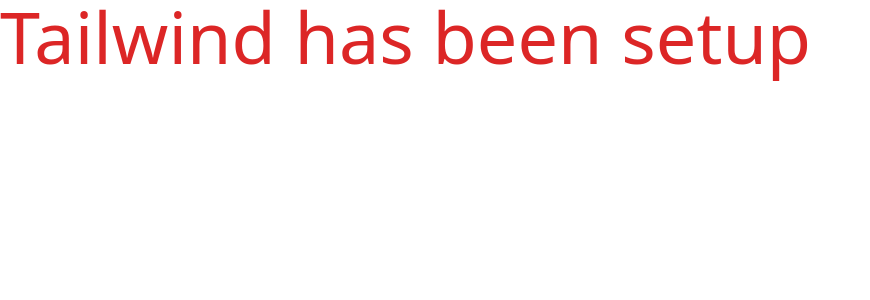
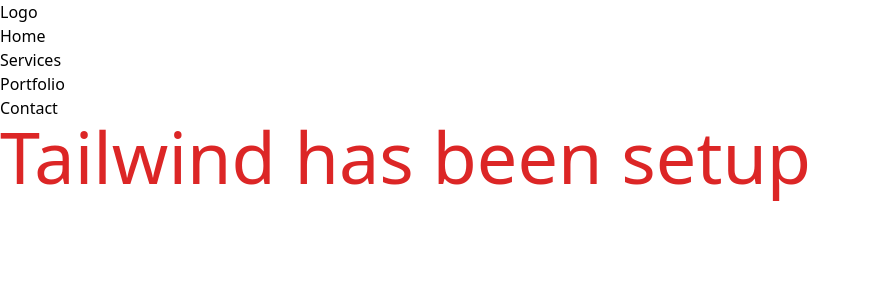
Before and after one commit to mmustaphak/belsoft-systems, a React (Vite) app: page / in a window 1280 px wide. Shown: the top 300 px of the page, without its empty margins (0-870 px from the left). Built offline with nearby package versions, Linux system fonts and the light colour scheme.

Commit message:
Added the Header component with the basic markup

```diff
--- a/src/App.jsx
+++ b/src/App.jsx
@@ -1,7 +1,10 @@
+import Header from "./components/Header";
+
 export default function App() {
   return (
     <>
-     <h2 className="text-7xl text-red-600">Tailwind has been setup</h2>
+      <Header />
+      <h2 className="text-7xl text-red-600">Tailwind has been setup</h2>
     </>
   )
 }
--- /dev/null
+++ b/src/components/Header.jsx
@@ -0,0 +1,28 @@
+export default function Header() {
+    return (
+        <header>
+            <nav>
+                <div>
+                    <a href="">
+                        <div></div>
+                        <h1>Logo</h1>
+                    </a>
+                </div>
+                <ul>
+                    <a href="">
+                        <li>Home</li>
+                    </a>
+                    <a href="">
+                        <li>Services</li>
+                    </a>
+                    <a href="">
+                        <li>Portfolio</li>
+                    </a>
+                    <a href="">
+                        <li>Contact</li>
+                    </a>
+                </ul>
+            </nav>
+        </header>
+    )
+}
```
